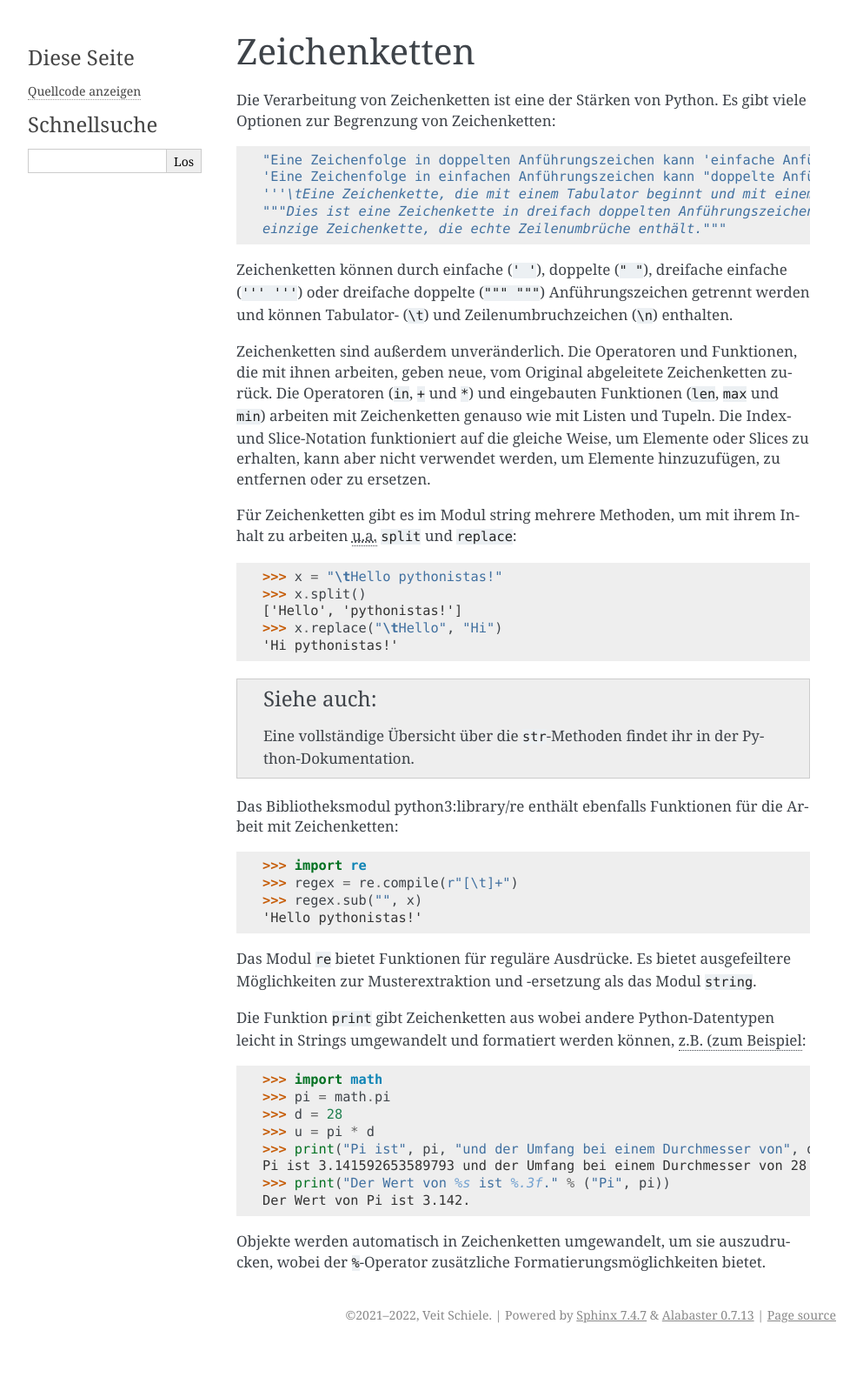
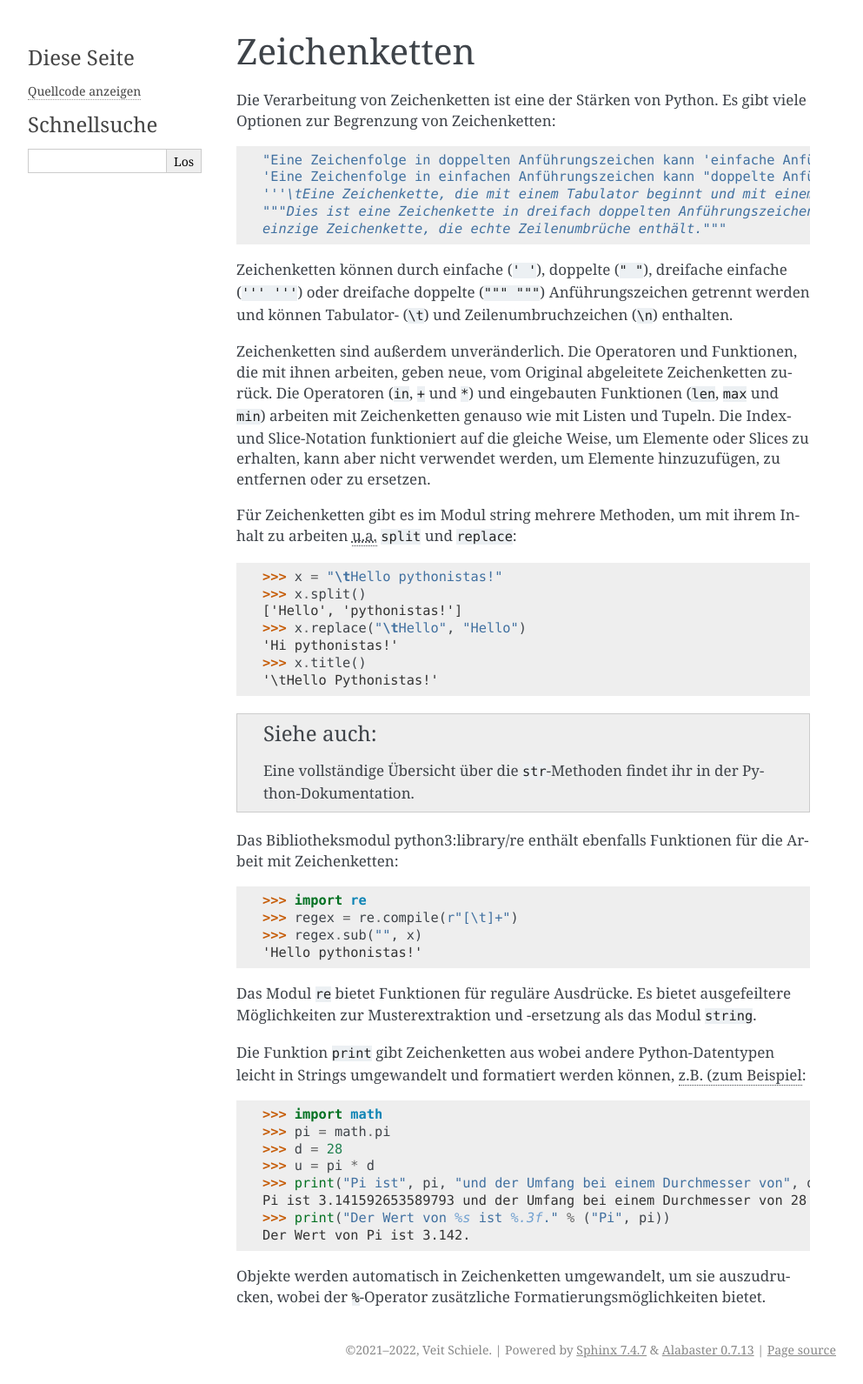
Before and after one commit to veit/python-basics-tutorial-de, a Sphinx documentation site: the page built from docs/types/strings.rst, in a window 1280 px wide. Shown: the whole page at 87% size, without its empty margins (148-1141 px from the left). Built offline with Sphinx 7.4.7, drawn with Linux system fonts in a browser that asks for light colours; pages that are not in the unit, such as notebooks, are missing from menus; before the commit the page ends 1551 px from its top, so only the background shows below that.

Commit message:
:memo: Update examples for string methods

```diff
--- a/docs/types/strings.rst
+++ b/docs/types/strings.rst
@@ -34,8 +34,10 @@ mehrere Methoden, um mit ihrem Inhalt zu arbeiten :abbr:`u.a. (unter anderem)`
     >>> x = "\tHello pythonistas!"
     >>> x.split()
     ['Hello', 'pythonistas!']
-    >>> x.replace("\tHello", "Hi")
+    >>> x.replace("\tHello", "Hello")
     'Hi pythonistas!'
+    >>> x.title()
+    '\tHello Pythonistas!'
 
 .. seealso::
    Eine vollständige Übersicht über die ``str``-Methoden findet ihr in der
```
